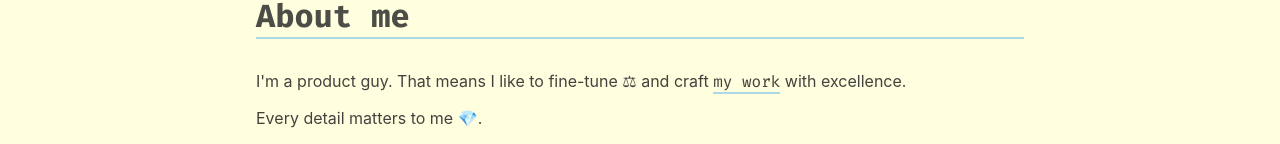
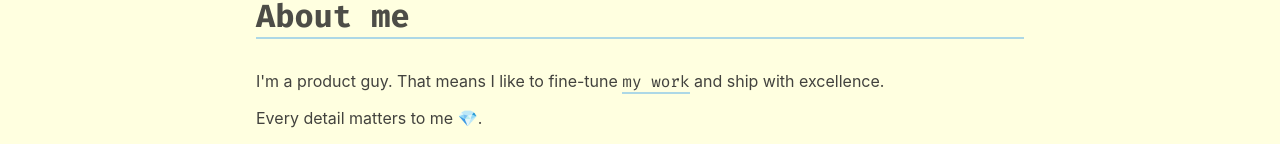
Before and after one commit to jsehull/personal-site, a Next.js app: page /about in a window 1280 px wide. Shown: the part 130-274 px from the top of the page. Built offline with nearby package versions, Linux system fonts and the light colour scheme.

Commit message:
add ship to about

```diff
--- a/pages/about.js
+++ b/pages/about.js
@@ -41,8 +41,8 @@ const about = () => {
         <Article>
           <h1>About me</h1>
           <p>
-            I'm a product guy. That means I like to fine-tune ⚖ and craft{' '}
-            <a href='/work'>my work</a> with excellence.
+            I'm a product guy. That means I like to fine-tune{' '}
+            <a href='/work'>my work</a> and ship with excellence.
           </p>
           <p>Every detail matters to me 💎.</p>
           <p>
```
